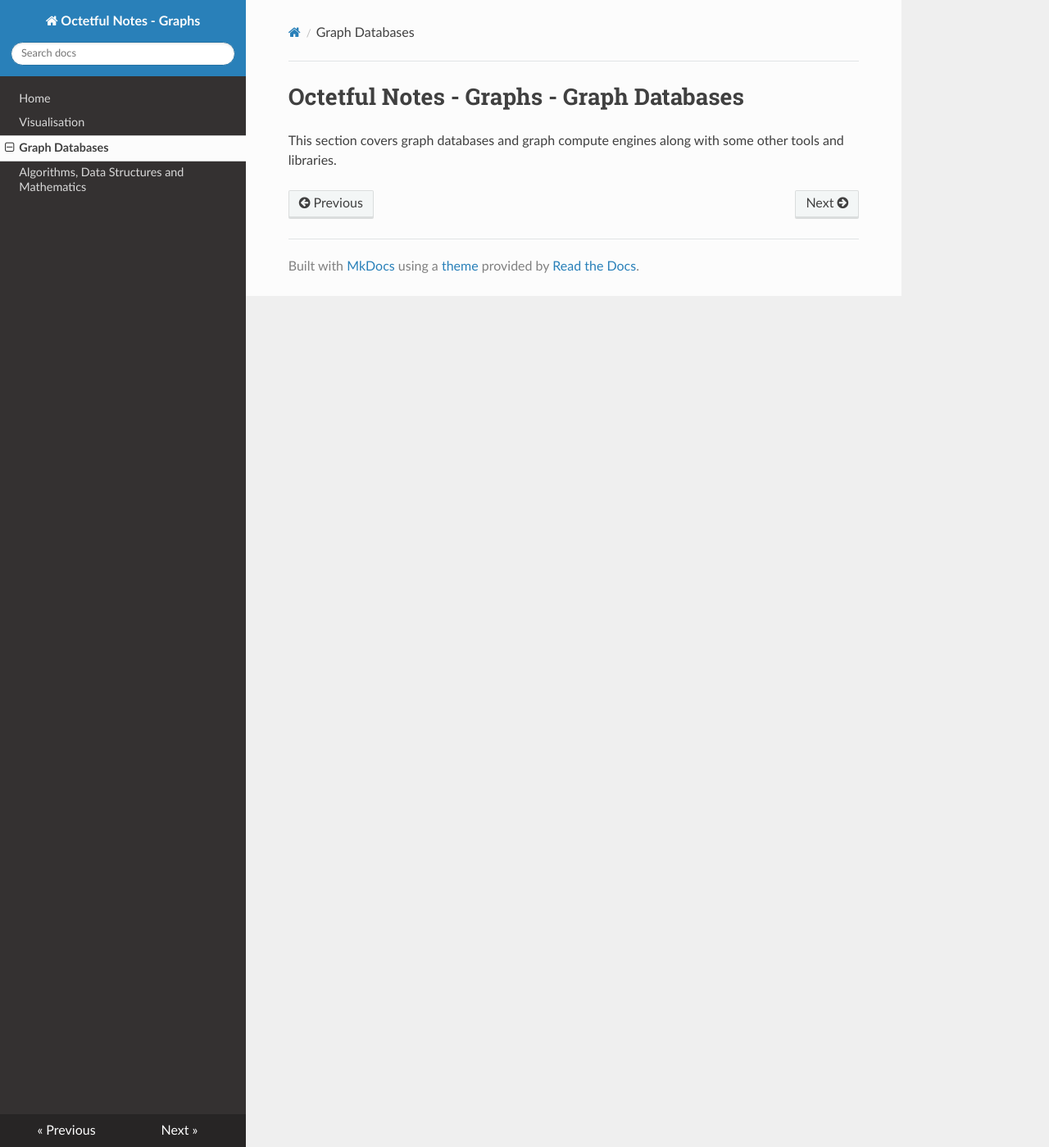
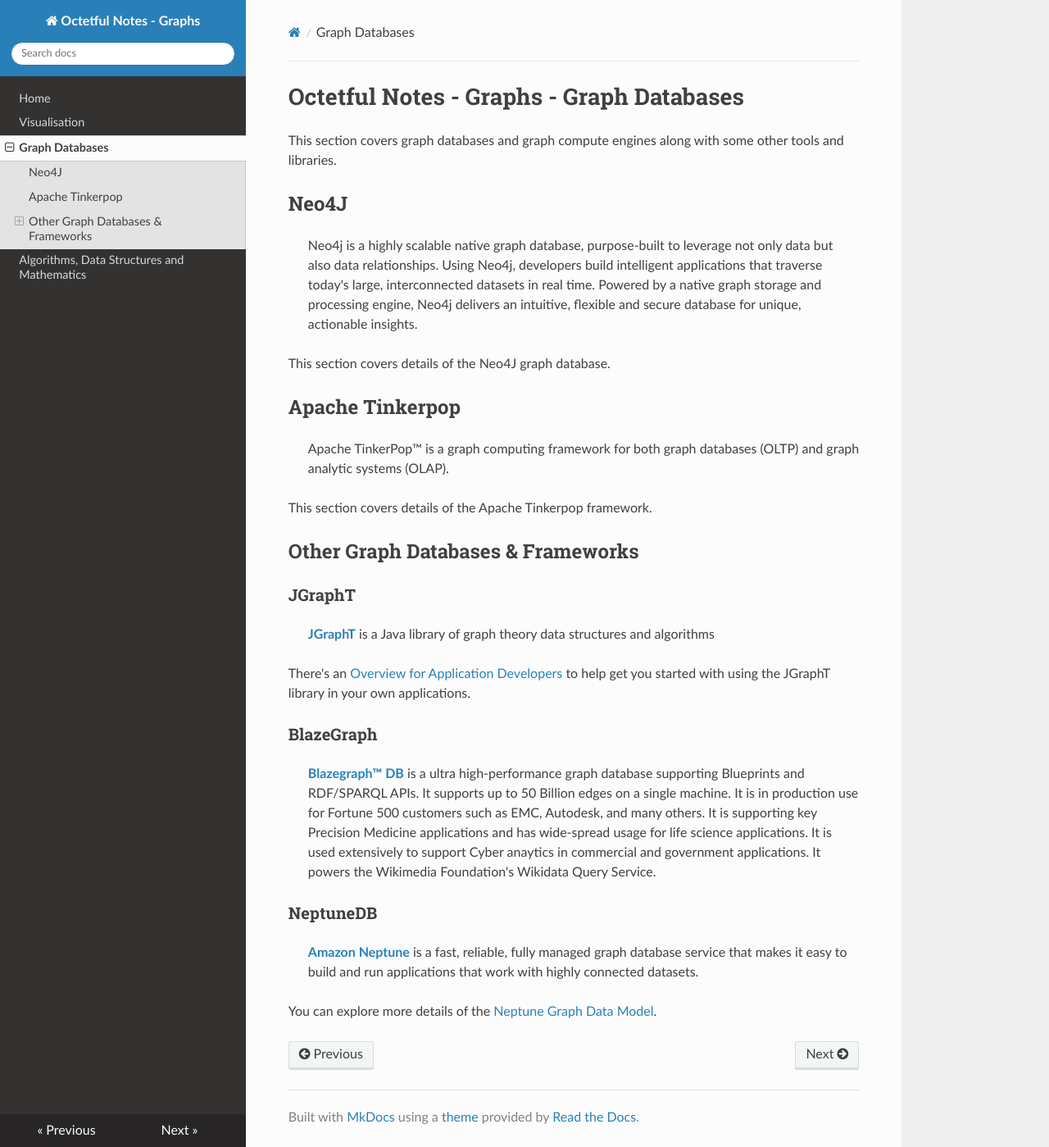
Before and after one commit to octetful-notes/on-graphs, an MkDocs documentation site: the page built from docs/graphdb/index.md, in a window 1280 px wide and 1399 px high. Shown: the whole window at 82% size. Built offline with MkDocs 1.6.1, drawn with Linux system fonts in a browser that asks for light colours; nearby versions of some CDN libraries.

Commit message:
Update graphdb index section.

```diff
--- a/docs/graphdb/index.md
+++ b/docs/graphdb/index.md
@@ -1,3 +1,31 @@
 # Octetful Notes - Graphs - Graph Databases
 
 This section covers graph databases and graph compute engines along with some other tools and libraries.
+
+
+## Neo4J
+> Neo4j is a highly scalable native graph database, purpose-built to leverage not only data but also data relationships.
+>Using Neo4j, developers build intelligent applications that traverse today's large, interconnected datasets in real time. Powered by a native graph storage and processing engine, Neo4j delivers an intuitive, flexible and secure database for unique, actionable insights.
+
+This section covers details of the Neo4J graph database.
+
+## Apache Tinkerpop
+>Apache TinkerPop™ is a graph computing framework for both graph databases (OLTP) and graph analytic systems (OLAP).
+
+This section covers details of the Apache Tinkerpop framework.
+
+
+## Other Graph Databases & Frameworks
+
+### JGraphT
+>[**JGraphT**](https://jgrapht.org/) is a Java library of graph theory data structures and algorithms
+
+There's an [Overview for Application Developers](https://jgrapht.org/guide/UserOverview) to help get you started with using the JGraphT library in your own applications.
+
+### BlazeGraph
+>[**Blazegraph™ DB**](https://github.com/blazegraph/database) is a ultra high-performance graph database supporting Blueprints and RDF/SPARQL APIs. It supports up to 50 Billion edges on a single machine. It is in production use for Fortune 500 customers such as EMC, Autodesk, and many others. It is supporting key Precision Medicine applications and has wide-spread usage for life science applications. It is used extensively to support Cyber anaytics in commercial and government applications. It powers the Wikimedia Foundation's Wikidata Query Service.
+
+### NeptuneDB
+>[**Amazon Neptune**](https://aws.amazon.com/neptune/) is a fast, reliable, fully managed graph database service that makes it easy to build and run applications that work with highly connected datasets.
+
+You can explore more details of the [Neptune Graph Data Model](https://docs.aws.amazon.com/neptune/latest/userguide/feature-overview-data-model.html).
```
